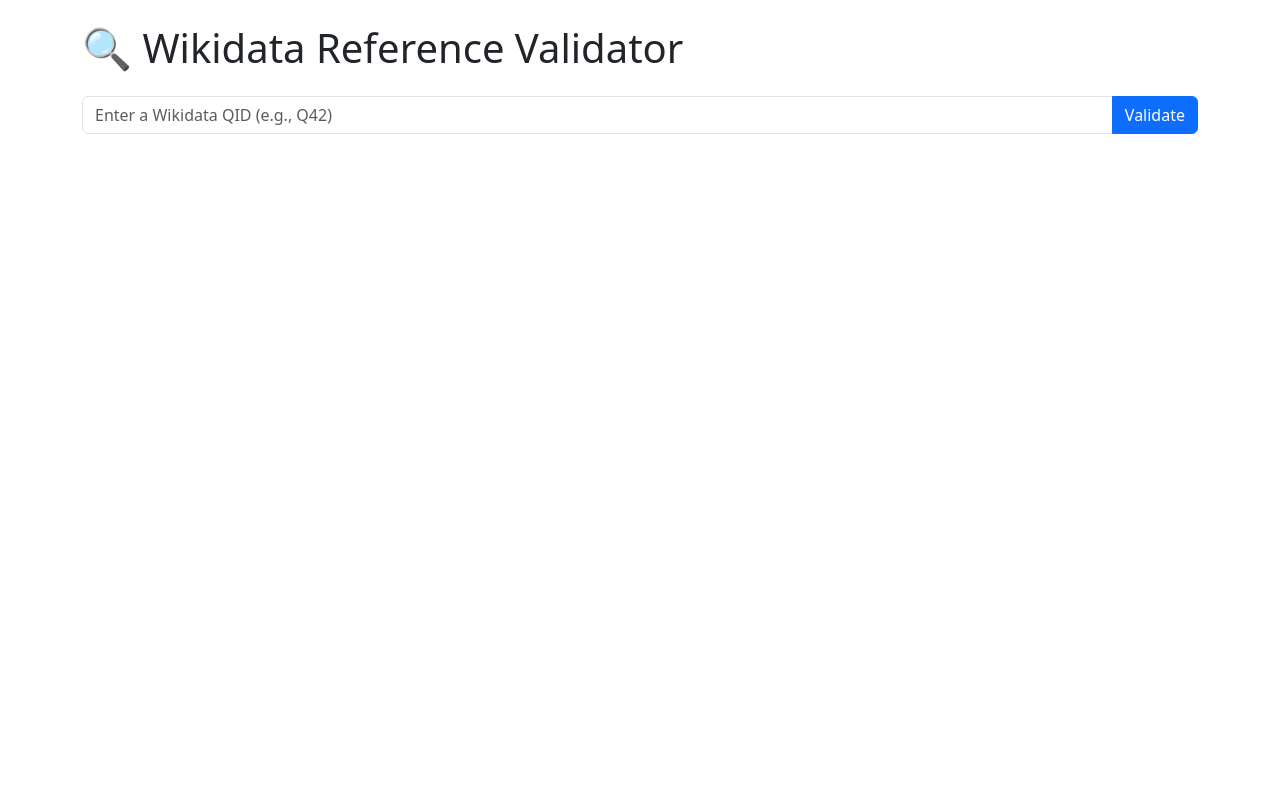
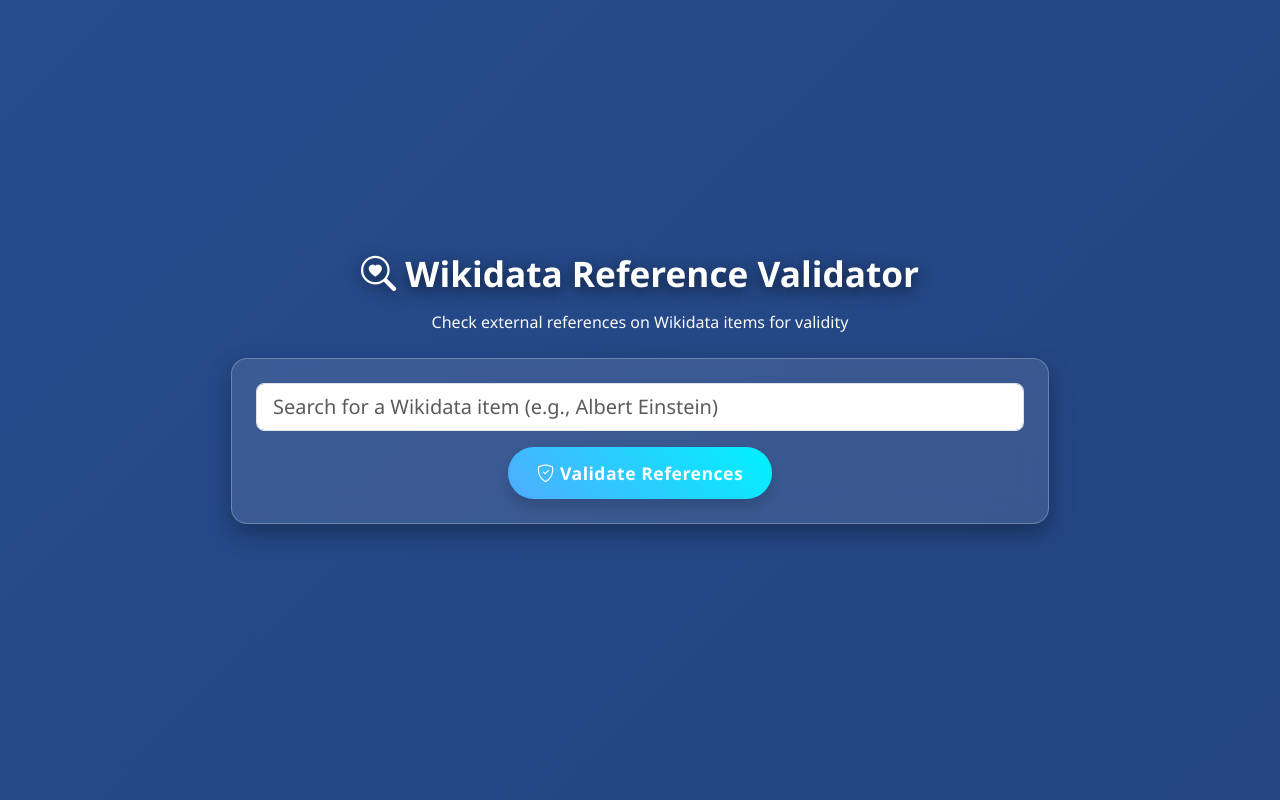
Before and after one commit to jamesonojae/Wikidata-Reference-Validator-Hackathon2026, a Flask app: page / in a window 1280 px wide. Run offline with Flask 3, Linux system fonts and the light colour scheme.

Commit message:
improve UI and added robust search functionality

```diff
--- a/app.py
+++ b/app.py
@@ -1,74 +1,145 @@
-from flask import Flask, render_template, request, jsonify
+from flask import Flask, request, jsonify, render_template
 import requests
+import aiohttp
+import asyncio
 
 app = Flask(__name__)
 
-WIKIDATA_API = "https://www.wikidata.org/wiki/Special:EntityData/{}.json"
-
-# Add headers to avoid API rejections
-REQUEST_HEADERS = {
-    "User-Agent": "WikidataReferenceValidator/1.0 (https://meta.wikimedia.org/wiki/User:JosefAnthony)"
+WIKIDATA_API = "https://www.wikidata.org/w/api.php"
+HEADERS = {
+    "User-Agent": "Mozilla/5.0 (Windows NT 10.0; Win64; x64) "
+                  "AppleWebKit/537.36 (KHTML, like Gecko) "
+                  "Chrome/115.0.0.0 Safari/537.36"
 }
 
+
 @app.route("/")
-def index():
+def home():
     return render_template("index.html")
 
-@app.route("/validate", methods=["POST"])
-def validate():
-    qid = request.json.get("qid")
-    if not qid:
-        return jsonify({"error": "No QID provided"}), 400
+
+async def check_url(session, url):
+    """Check if a reference URL is alive or dead asynchronously with HEAD then GET fallback."""
+    try:
+        async with session.head(url, allow_redirects=True, timeout=5) as resp:
+            # Treat 2xx, 3xx, 401, 403 as alive
+            if resp.status < 400 or resp.status in (401, 403):
+                return {"url": url, "status": "alive"}
+    except Exception:
+        pass  # HEAD failed, try GET
 
     try:
-        # Fetch entity data from Wikidata
-        url = WIKIDATA_API.format(qid)
-        response = requests.get(url, headers=REQUEST_HEADERS, timeout=10)
-        response.raise_for_status()
-        data = response.json()
+        async with session.get(url, allow_redirects=True, timeout=10) as resp:
+            if resp.status < 400 or resp.status in (401, 403):
+                return {"url": url, "status": "alive"}
+            else:
+                return {"url": url, "status": "dead"}
+    except Exception:
+        return {"url": url, "status": "dead"}
 
-        entity = data.get("entities", {}).get(qid, {})
-        if not entity:
-            return jsonify({"error": "Entity not found"}), 404
 
+def fetch_labels(ids):
+    """
+    Given a list of Wikidata IDs (e.g., P19, Q149573),
+    fetch their English labels from Wikidata.
+    Returns a dict {id: label}.
+    """
+    if not ids:
+        return {}
+
+    params = {
+        "action": "wbgetentities",
+        "ids": "|".join(ids),
+        "format": "json",
+        "props": "labels",
+        "languages": "en"
+    }
+    r = requests.get(WIKIDATA_API, params=params, headers=HEADERS, timeout=10)
+    r.raise_for_status()
+    entities = r.json().get("entities", {})
+
+    labels = {}
+    for eid, data in entities.items():
+        label = data.get("labels", {}).get("en", {}).get("value", eid)
+        labels[eid] = label
+    return labels
+
+
+@app.route("/validate", methods=["POST"])
+def validate_references():
+    data = request.get_json(force=True)
+    if not data or "qid" not in data:
+        return jsonify({"error": "Missing QID"}), 400
+
+    qid = data["qid"].strip()
+
+    try:
+        # Fetch entity data from Wikidata API
+        params = {
+            "action": "wbgetentities",
+            "ids": qid,
+            "format": "json"
+        }
+        r = requests.get(WIKIDATA_API, params=params, headers=HEADERS, timeout=15)
+        r.raise_for_status()
+        entity = r.json()["entities"].get(qid, {})
         claims = entity.get("claims", {})
-        references = []
 
-        # Extract reference URLs
-        for prop, claim_list in claims.items():
-            for claim in claim_list:
-                if "references" in claim:
-                    for ref in claim["references"]:
-                        for snak in ref.get("snaks", {}).values():
-                            for s in snak:
-                                ref_value = s.get("datavalue", {}).get("value")
-                                if isinstance(ref_value, str) and ref_value.startswith("http"):
-                                    references.append(ref_value)
-                                elif isinstance(ref_value, dict) and "id" in ref_value:
-                                    continue
+        refs_data = []  # To hold refs with URL + prop + value
+        all_ids_to_label = set()  # collect all property and statement QIDs for labels
 
-        # Remove duplicates
-        references = list(set(references))
+        for prop, statements in claims.items():
+            for stmt in statements:
+                statement_value = None
+                mainsnak = stmt.get("mainsnak", {})
+                datavalue = mainsnak.get("datavalue", {}).get("value")
+                if isinstance(datavalue, dict) and "id" in datavalue:
+                    statement_value = datavalue["id"]
 
-        if not references:
-            return jsonify({"message": "No reference URLs found for this entity."})
+                for ref in stmt.get("references", []):
+                    for snaks in ref.get("snaks", {}).values():
+                        for snak in snaks:
+                            datavalue = snak.get("datavalue", {}).get("value")
+                            ref_url = None
 
-        # Check if URLs are alive
+                            if isinstance(datavalue, dict) and "uri" in datavalue:
+                                ref_url = datavalue["uri"]
+                            elif isinstance(datavalue, str) and datavalue.startswith("http"):
+                                ref_url = datavalue
+
+                            if ref_url:
+                                refs_data.append({
+                                    "url": ref_url,
+                                    "property": prop,
+                                    "statementValue": statement_value
+                                })
+                                all_ids_to_label.add(prop)
+                                if statement_value:
+                                    all_ids_to_label.add(statement_value)
+
+        if not refs_data:
+            return jsonify({"message": "No references found"}), 200
+
+        # Run async URL checks in parallel
+        async def run_checks():
+            async with aiohttp.ClientSession(headers=HEADERS) as session:
+                tasks = [check_url(session, ref["url"]) for ref in refs_data]
+                return await asyncio.gather(*tasks)
+
+        url_statuses = asyncio.run(run_checks())
+
+        # Fetch labels for all property and statement IDs
+        labels = fetch_labels(all_ids_to_label)
+
+        # Combine results, add labels and status
         results = []
-        for ref in references:
-            status = "dead"
-            try:
-                r = requests.head(ref, headers=REQUEST_HEADERS, allow_redirects=True, timeout=5)
-                if r.status_code < 400:
-                    status = "alive"
-                else:
-                    # fallback to GET
-                    r = requests.get(ref, headers=REQUEST_HEADERS, stream=True, timeout=5)
-                    if r.status_code < 400:
-                        status = "alive"
-            except:
-                pass
-            results.append({"url": ref, "status": status})
+        for ref_data, status_data in zip(refs_data, url_statuses):
+            results.append({
+                "url": ref_data["url"],
+                "status": status_data["status"],
+                "propertyLabel": labels.get(ref_data["property"], ref_data["property"]),
+                "statementValue": labels.get(ref_data["statementValue"], ref_data["statementValue"]) if ref_data["statementValue"] else ""
+            })
 
         return jsonify(results)
 
--- /dev/null
+++ b/static/script.js
@@ -0,0 +1,129 @@
+// Autocomplete search
+document.getElementById("search").addEventListener("input", async function() {
+  const query = this.value;
+  const suggestions = document.getElementById("suggestions");
+  suggestions.innerHTML = "";
+
+  if (query.length < 3) return;
+
+  const response = await fetch(
+    `https://www.wikidata.org/w/api.php?action=wbsearchentities&search=${encodeURIComponent(query)}&language=en&format=json&origin=*`
+  );
+  const data = await response.json();
+
+  data.search.forEach(item => {
+    const li = document.createElement("li");
+    li.className = "list-group-item list-group-item-action";
+    li.textContent = `${item.label} (${item.id})`;
+    li.onclick = () => {
+      document.getElementById("search").value = item.label;
+      document.getElementById("search").setAttribute("data-qid", item.id);
+      suggestions.innerHTML = "";
+    };
+    suggestions.appendChild(li);
+  });
+});
+
+// Validate references
+async function validate() {
+  const input = document.getElementById("search");
+  const qid = input.getAttribute("data-qid");
+  const label = input.value;
+  const resultDiv = document.getElementById("result");
+  const backBtn = document.getElementById("backBtn");
+
+  if (!qid && !label) {
+    resultDiv.innerHTML = `<div class="alert alert-warning"><i class="bi bi-exclamation-triangle"></i> Please type a label or select an item first.</div>`;
+    return;
+  }
+
+  // Spinner while checking
+  resultDiv.innerHTML = `
+    <div class="text-center my-4">
+      <div class="spinner-border text-light" role="status"></div>
+      <p class="mt-2 text-light">Checking references...</p>
+    </div>
+  `;
+  backBtn.style.display = "none";
+
+  try {
+    const response = await fetch("/validate", {
+      method: "POST",
+      headers: { "Content-Type": "application/json" },
+      body: JSON.stringify({ qid })
+    });
+    const data = await response.json();
+
+    if (data.error) {
+      resultDiv.innerHTML = `<div class="alert alert-danger"><i class="bi bi-x-circle"></i> ${data.error}</div>`;
+      backBtn.style.display = "block";
+      return;
+    }
+    if (data.message) {
+      resultDiv.innerHTML = `<div class="alert alert-info"><i class="bi bi-info-circle"></i> ${data.message}</div>`;
+      backBtn.style.display = "block";
+      return;
+    }
+
+    // Count alive/dead
+    const aliveCount = data.filter(r => r.status === "alive").length;
+    const deadCount = data.filter(r => r.status === "dead").length;
+
+    let html = `
+      <div class="card p-4">
+        <div class="d-flex justify-content-between align-items-center mb-3">
+          <h3 class="mb-0 text-light"><i class="bi bi-list-check"></i> Results for ${qid || label}</h3>
+          <div>
+            <button class="btn btn-outline-info btn-sm me-2" onclick="resetSearch()">
+              🔄 Search Another Item
+            </button>
+            <a href="https://www.wikidata.org/wiki/${qid}" target="_blank" class="btn btn-outline-warning btn-sm">
+              ✏️ Edit Item
+            </a>
+          </div>
+        </div>
+        <p><span class="badge bg-success"><i class="bi bi-check-circle"></i> Alive: ${aliveCount}</span>
+           <span class="badge bg-danger ms-2"><i class="bi bi-x-octagon"></i> Dead: ${deadCount}</span></p>
+        <ul class="list-group mt-3">
+    `;
+
+    data.forEach(ref => {
+      const badge = ref.status === "alive" ? "success" : "danger";
+      const icon = ref.status === "alive" ? "check-circle" : "x-octagon";
+
+      html += `
+        <li class="list-group-item d-flex flex-column flex-md-row justify-content-between align-items-start align-items-md-center gap-2">
+          <a href="${ref.url}" target="_blank" class="text-truncate ref-link">${ref.url}</a>
+          <span class="badge bg-${badge} d-flex align-items-center">
+            <i class="bi bi-${icon} me-1"></i> ${ref.status}
+          </span>
+      `;
+
+      if (ref.status === "dead") {
+        html += `
+          <small class="text-warning mt-1">
+            Suggestion: Edit statement <strong>${ref.propertyLabel}</strong>${ref.statementValue ? `: <em>${ref.statementValue}</em>` : ""}
+          </small>
+        `;
+      }
+
+      html += "</li>";
+    });
+
+    html += "</ul></div>";
+    resultDiv.innerHTML = html;
+    backBtn.style.display = "block";
+
+  } catch (err) {
+    resultDiv.innerHTML = `<div class="alert alert-danger"><i class="bi bi-bug"></i> Error: ${err}</div>`;
+    backBtn.style.display = "block";
+  }
+}
+
+// Reset to search again
+function resetSearch() {
+  document.getElementById("search").value = "";
+  document.getElementById("search").removeAttribute("data-qid");
+  document.getElementById("result").innerHTML = "";
+  document.getElementById("backBtn").style.display = "none";
+}
--- /dev/null
+++ b/static/style.css
@@ -0,0 +1,172 @@
+/* === Background with animated gradient === */
+body {
+  margin: 0;
+  height: 100vh;
+  background: linear-gradient(135deg, #1e3c72, #2a5298, #1e3c72);
+  background-size: 600% 600%;
+  animation: gradientBG 18s ease infinite;
+  font-family: "Segoe UI", Tahoma, Geneva, Verdana, sans-serif;
+  display: flex;
+  align-items: center;
+  justify-content: center;
+  color: #fff;
+}
+
+/* Smooth gradient animation */
+@keyframes gradientBG {
+  0% { background-position: 0% 50%; }
+  50% { background-position: 100% 50%; }
+  100% { background-position: 0% 50%; }
+}
+
+/* === Main container === */
+.app-container {
+  max-width: 850px;
+  width: 100%;
+  padding: 1rem;
+}
+
+/* === Title styling === */
+.app-title {
+  color: #ffffff;
+  text-align: center;
+  font-weight: bold;
+  font-size: 2.2rem;
+  margin-bottom: 1rem;
+  text-shadow: 0 4px 15px rgba(0, 0, 0, 0.6);
+  animation: fadeIn 1.5s ease-in-out;
+}
+
+@keyframes fadeIn {
+  from { opacity: 0; transform: translateY(-20px); }
+  to { opacity: 1; transform: translateY(0); }
+}
+
+/* === Glassmorphism card === */
+.glass-card {
+  background: rgba(255, 255, 255, 0.1);
+  backdrop-filter: blur(14px);
+  border-radius: 1rem;
+  border: 1px solid rgba(255, 255, 255, 0.25);
+  box-shadow: 0 10px 25px rgba(0, 0, 0, 0.3);
+  color: #fff;
+  padding: 2rem;
+  animation: slideUp 1s ease forwards;
+  transform: translateY(20px);
+  opacity: 0;
+}
+
+@keyframes slideUp {
+  to { transform: translateY(0); opacity: 1; }
+}
+
+/* === Suggestion dropdown === */
+#suggestions {
+  position: absolute;
+  z-index: 1000;
+  width: 100%;
+  max-height: 250px;
+  overflow-y: auto;
+  border-radius: 0 0 0.75rem 0.75rem;
+  background: rgba(255, 255, 255, 0.95);
+  box-shadow: 0 6px 15px rgba(0,0,0,0.25);
+  margin-top: 5px;
+}
+
+#suggestions li {
+  cursor: pointer;
+  padding: 10px 15px;
+  transition: background 0.2s ease, transform 0.15s ease;
+}
+
+#suggestions li:hover {
+  background: #e9f2ff;
+  transform: translateX(4px);
+}
+
+/* === Button with glowing hover === */
+.btn-glass {
+  background: linear-gradient(45deg, #4facfe, #00f2fe);
+  color: white;
+  border: none;
+  border-radius: 2rem;
+  padding: 0.8rem 1.8rem;
+  font-size: 1.1rem;
+  font-weight: 600;
+  letter-spacing: 0.5px;
+  transition: all 0.3s ease-in-out;
+  box-shadow: 0 6px 15px rgba(0, 0, 0, 0.25);
+}
+
+.btn-glass:hover {
+  transform: translateY(-4px) scale(1.05);
+  box-shadow: 0 12px 25px rgba(79, 172, 254, 0.7);
+}
+
+/* === Results section === */
+#result .card {
+  background: rgba(120, 184, 118, 0.98);
+  border-radius: 1rem;
+  color: #222;
+  box-shadow: 0 6px 16px rgba(0, 0, 0, 0.25);
+  padding: 1.5rem;
+  margin-top: 1.5rem;
+  animation: fadeIn 0.8s ease;
+}
+
+#result ul {
+  max-height: 400px;
+  overflow-y: auto;
+  padding: 0;
+}
+
+/* === Result list items === */
+#result li {
+  background: #f9fafb;
+  border: 1px solid #e5e7eb;
+  border-radius: 0.5rem;
+  margin-bottom: 0.6rem;
+  padding: 10px 15px;
+  display: flex;
+  justify-content: space-between;
+  align-items: center;
+  transition: transform 0.2s ease, background 0.2s ease;
+}
+
+#result li:hover {
+  background: #eef6ff;
+  transform: scale(1.02);
+}
+
+/* === Links in results === */
+.ref-link {
+  display: inline-block;
+  white-space: nowrap;
+  overflow: hidden;
+  text-overflow: ellipsis;
+  max-width: 100%;
+  color: #0056b3;
+  font-weight: 500;
+  text-decoration: none;
+}
+
+@media (min-width: 768px) {
+  .ref-link {
+    max-width: 600px;
+  }
+}
+
+
+.ref-link:hover {
+  text-decoration: underline;
+  color: #003f88;
+}
+
+/* Back button uses same glowing style as validate button */
+#backBtn .btn-glass {
+  background: linear-gradient(45deg, #ff6a00, #ee0979);
+}
+
+#backBtn .btn-glass:hover {
+  box-shadow: 0 8px 20px rgba(238, 9, 121, 0.6);
+}
--- a/templates/index.html
+++ b/templates/index.html
@@ -1,57 +1,47 @@
 <!DOCTYPE html>
-<html>
+<html lang="en">
 <head>
-    <title>Wikidata Reference Validator</title>
-    <link rel="stylesheet" href="https://cdn.jsdelivr.net/npm/bootstrap@5.3.0/dist/css/bootstrap.min.css">
+  <meta charset="UTF-8">
+  <title>Wikidata Reference Validator</title>
+  <link rel="stylesheet" href="https://cdn.jsdelivr.net/npm/bootstrap@5.3.0/dist/css/bootstrap.min.css">
+  <link rel="stylesheet" href="https://cdn.jsdelivr.net/npm/bootstrap-icons@1.11.1/font/bootstrap-icons.css">
+  <link rel="stylesheet" href="{{ url_for('static', filename='style.css') }}">
 </head>
-<body class="p-4">
-    <div class="container">
-        <h1 class="mb-4">🔍 Wikidata Reference Validator</h1>
-        <div class="input-group mb-3">
-            <input type="text" id="qid" class="form-control" placeholder="Enter a Wikidata QID (e.g., Q42)">
-            <button class="btn btn-primary" onclick="validate()">Validate</button>
-        </div>
-        <div id="result" class="mt-4"></div>
+<body>
+
+  <div class="container app-container">
+    <div class="text-center mb-4">
+      <h1 class="fw-bold app-title">
+        <i class="bi bi-search-heart"></i> Wikidata Reference Validator
+      </h1>
+      <p class="text-light">Check external references on Wikidata items for validity</p>
     </div>
 
-    <script>
-        async function validate() {
-            const qid = document.getElementById("qid").value;
-            const resultDiv = document.getElementById("result");
-            resultDiv.innerHTML = "<em>Checking...</em>";
+    <!-- Search Section -->
+    <div class="card glass-card p-4 mb-4">
+      <div class="mb-3 position-relative">
+        <input type="text" id="search" class="form-control form-control-lg"
+               placeholder="Search for a Wikidata item (e.g., Albert Einstein)">
+        <ul id="suggestions" class="list-group"></ul>
+      </div>
+      <div class="text-center">
+        <button class="btn btn-lg btn-glass shadow" onclick="validate()">
+          <i class="bi bi-shield-check"></i> Validate References
+        </button>
+      </div>
+    </div>
 
-            try {
-                const response = await fetch("/validate", {
-                    method: "POST",
-                    headers: { "Content-Type": "application/json" },
-                    body: JSON.stringify({ qid })
-                });
-                const data = await response.json();
+    <!-- Results -->
+    <div id="result"></div>
 
-                if (data.error) {
-                    resultDiv.innerHTML = `<div class="alert alert-danger">${data.error}</div>`;
-                    return;
-                }
-                if (data.message) {
-                    resultDiv.innerHTML = `<div class="alert alert-warning">${data.message}</div>`;
-                    return;
-                }
 
-                let html = `<h3>Results for ${qid}</h3><ul class="list-group">`;
-                data.forEach(ref => {
-                    const badge = ref.status === "alive" ? "success" : "danger";
-                    html += `<li class="list-group-item d-flex justify-content-between align-items-center">
-                                <a href="${ref.url}" target="_blank">${ref.url}</a>
-                                <span class="badge bg-${badge}">${ref.status}</span>
-                             </li>`;
-                });
-                html += "</ul>";
-                resultDiv.innerHTML = html;
+    <div id="backBtn" class="text-center mt-3" style="display:none;">
+      <button class="btn btn-glass shadow" onclick="resetSearch()">
+        🔄 Search Another Item
+      </button>
+    </div>
+  </div>
 
-            } catch (err) {
-                resultDiv.innerHTML = `<div class="alert alert-danger">Error: ${err}</div>`;
-            }
-        }
-    </script>
+  <script src="{{ url_for('static', filename='script.js') }}"></script>
 </body>
 </html>
```
